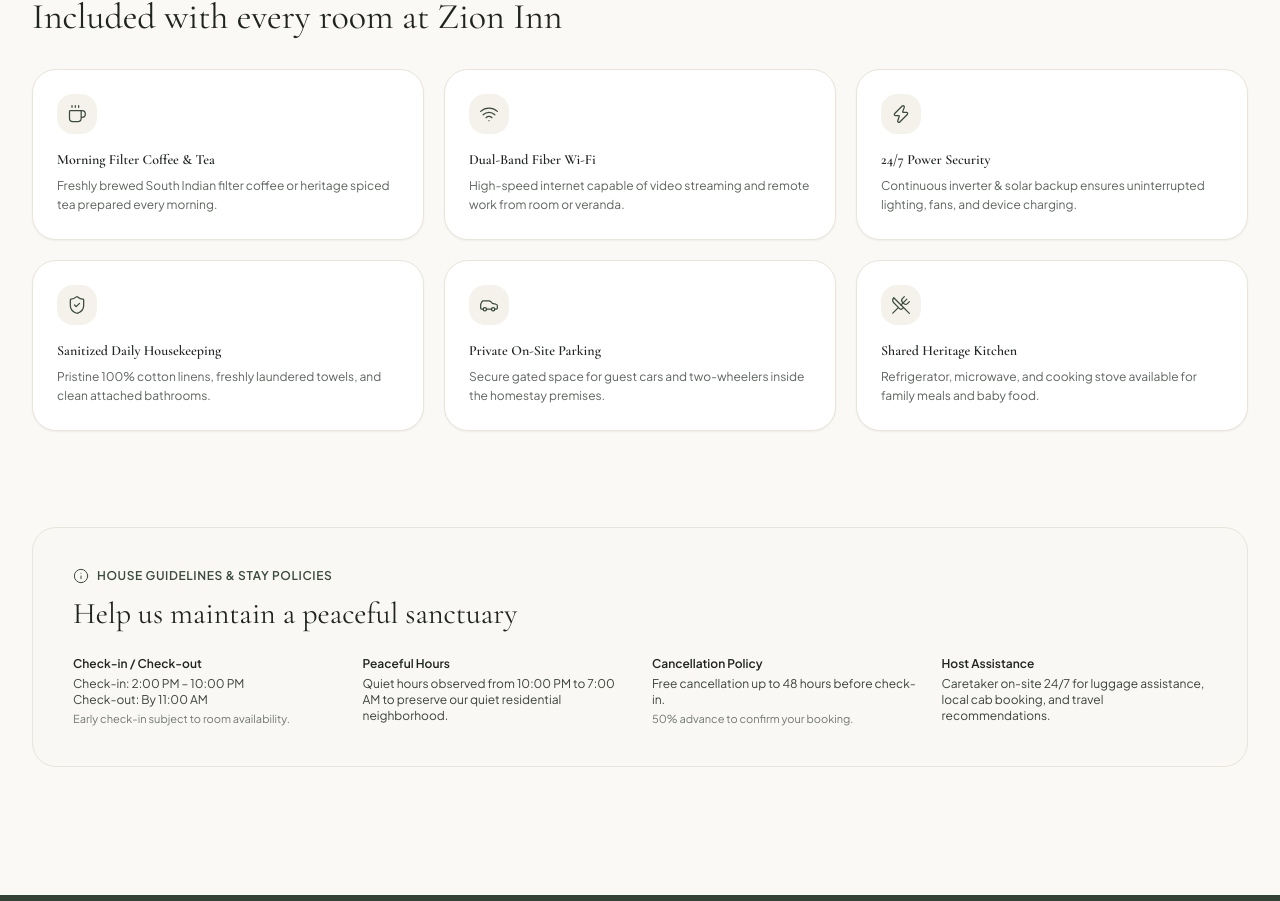
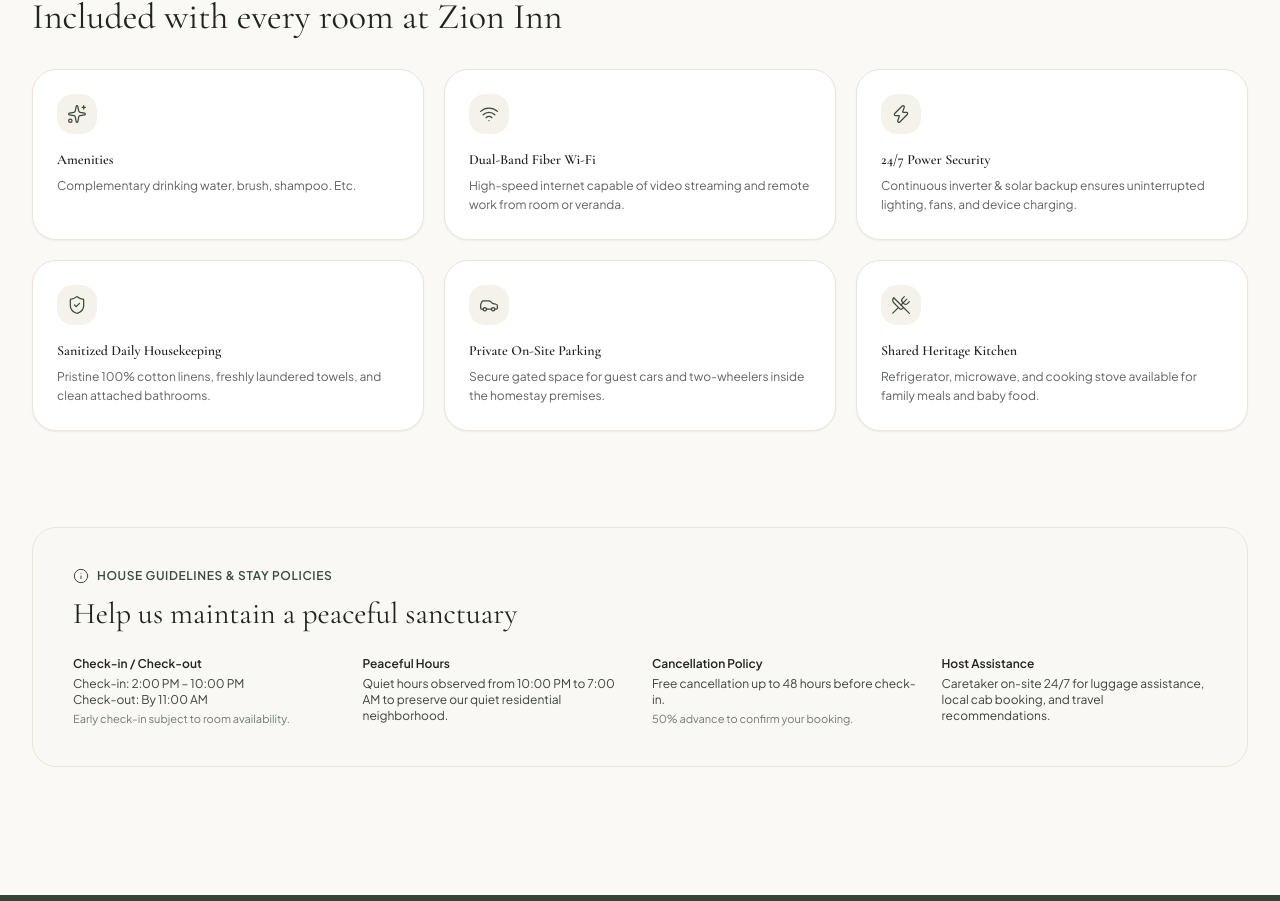
Before and after one commit to LAXATech/zion-inn-homestay, a React (Vite) app: page /rooms in a window 1280 px wide. Shown: the part 2660-3561 px from the top of the page. Built offline with nearby package versions, Linux system fonts and the light colour scheme.

Commit message:
Update coffee to Amenities (Complementary drinking water, brush, shampoo. Etc.) on Rooms and Home pages

```diff
--- a/src/components/StoryModal.jsx
+++ b/src/components/StoryModal.jsx
@@ -44,7 +44,7 @@ export default function StoryModal({ isOpen, onClose }) {
               Tucked inside the serene green village of <strong>Neyyoor</strong> in southern Tamil Nadu, Zion Inn was envisioned as a quiet haven for travellers who appreciate genuine homestay warmth over impersonal commercial hotels.
             </p>
             <p>
-              Located just 3 km from historic <strong>Eraniel</strong>, our home sits beneath swaying coconut palms and flowering bougainvillea. Here, days start with birdsong and fresh filter coffee on the breezy veranda, and end with cool evening sea winds blowing inland from nearby Muttom.
+              Located just 3 km from historic <strong>Eraniel</strong>, our home sits beneath swaying coconut palms and flowering bougainvillea. Here, days start with birdsong and peaceful mornings on the breezy veranda, and end with cool evening sea winds blowing inland from nearby Muttom.
             </p>
             <div className="p-4 rounded-2xl bg-[#F5F2EB] border border-[#EAE5DB] text-xs text-[#222623] space-y-2">
               <div className="flex items-center gap-2">
--- a/src/data/homestayData.js
+++ b/src/data/homestayData.js
@@ -69,7 +69,7 @@ export const AMENITIES_LIST = [
   {
     id: 'amenities',
     name: 'Amenities',
-    desc: 'Complementary drinking water, toiletries, and thoughtful room essentials.',
+    desc: 'Complementary drinking water, brush, shampoo. Etc.',
     iconName: 'Sparkles'
   },
   {
--- a/src/pages/RoomsPage.jsx
+++ b/src/pages/RoomsPage.jsx
@@ -9,7 +9,7 @@ import {
   MessageCircle,
   ArrowLeft,
   ShieldCheck,
-  Coffee,
+  Sparkles,
   Wifi,
   Zap,
   Car,
@@ -472,9 +472,9 @@ export default function RoomsPage({
         <div className="grid grid-cols-1 sm:grid-cols-2 lg:grid-cols-3 gap-5">
           {[
             {
-              icon: Coffee,
-              title: 'Morning Filter Coffee & Tea',
-              desc: 'Freshly brewed South Indian filter coffee or heritage spiced tea prepared every morning.'
+              icon: Sparkles,
+              title: 'Amenities',
+              desc: 'Complementary drinking water, brush, shampoo. Etc.'
             },
             {
               icon: Wifi,
```
